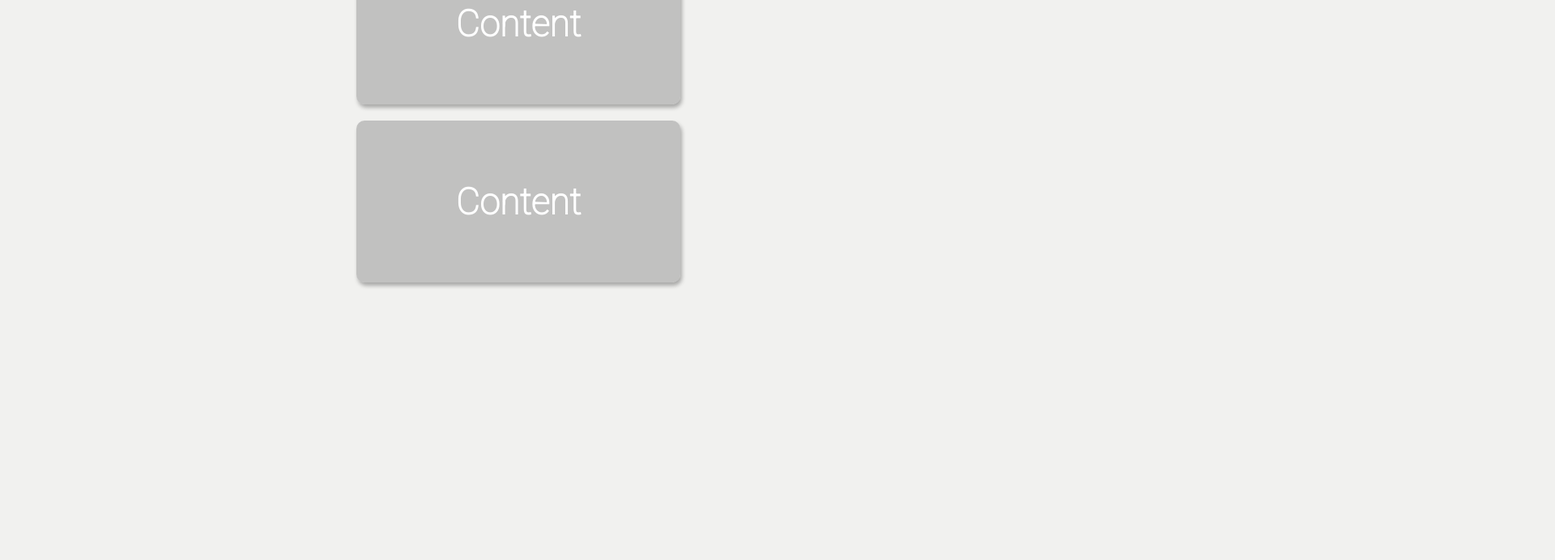
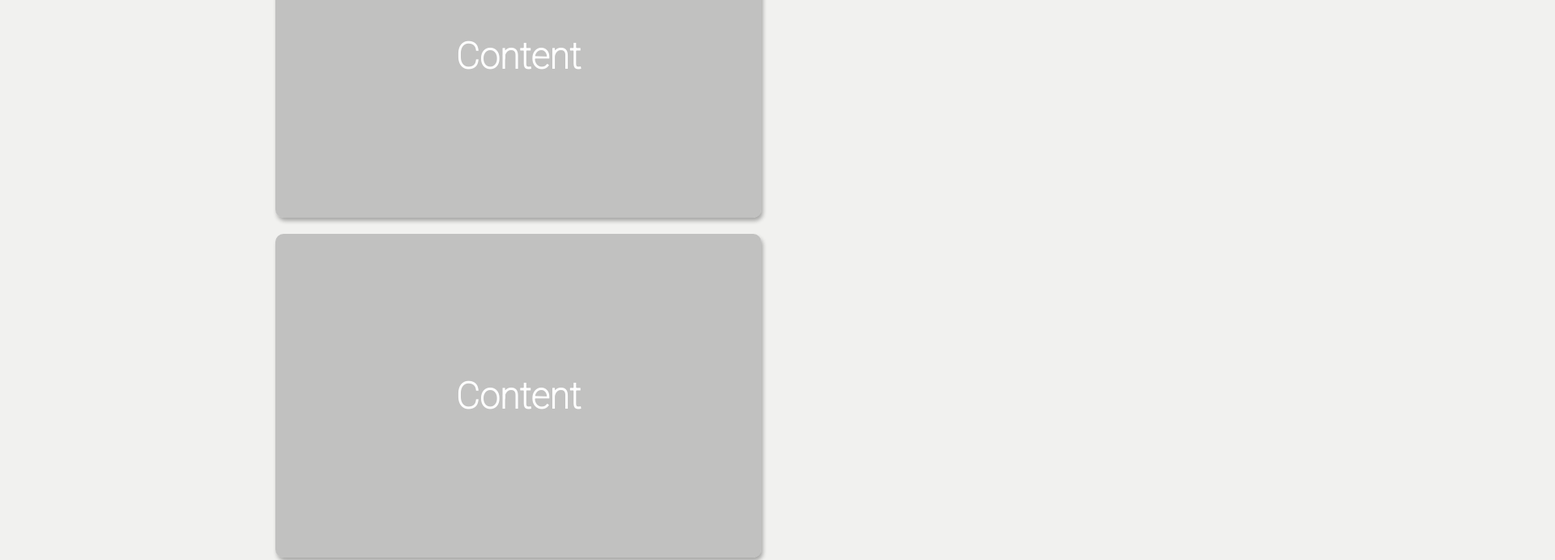
Before and after one commit to lewisjones37/scroll-animation, a plain HTML site: page index.html in a window 1280 px wide. Shown: the part 1459-2151 px from the top of the page at 81% size, 1920 px wide, since content can reach past the window. Drawn offline with Linux system fonts and the light colour scheme.

Commit message:
made content boxes larger also increased time of slide animation

```diff
--- a/style.css
+++ b/style.css
@@ -25,13 +25,13 @@ h1 {
     display: flex;
     align-items: center;
     justify-content: center;
-    width: 400px;
-    height: 200px;
+    width: 600px;
+    height: 400px;
     margin: 10px;
     border-radius: 10px;
     box-shadow: 2px 4px 5px rgba(0, 0, 0, 0.3);
     transform: translateX(400%);
-    transition: transform 0.4s ease;
+    transition: transform 0.8s ease;
 }
 
 .box:nth-of-type(even) {
```
